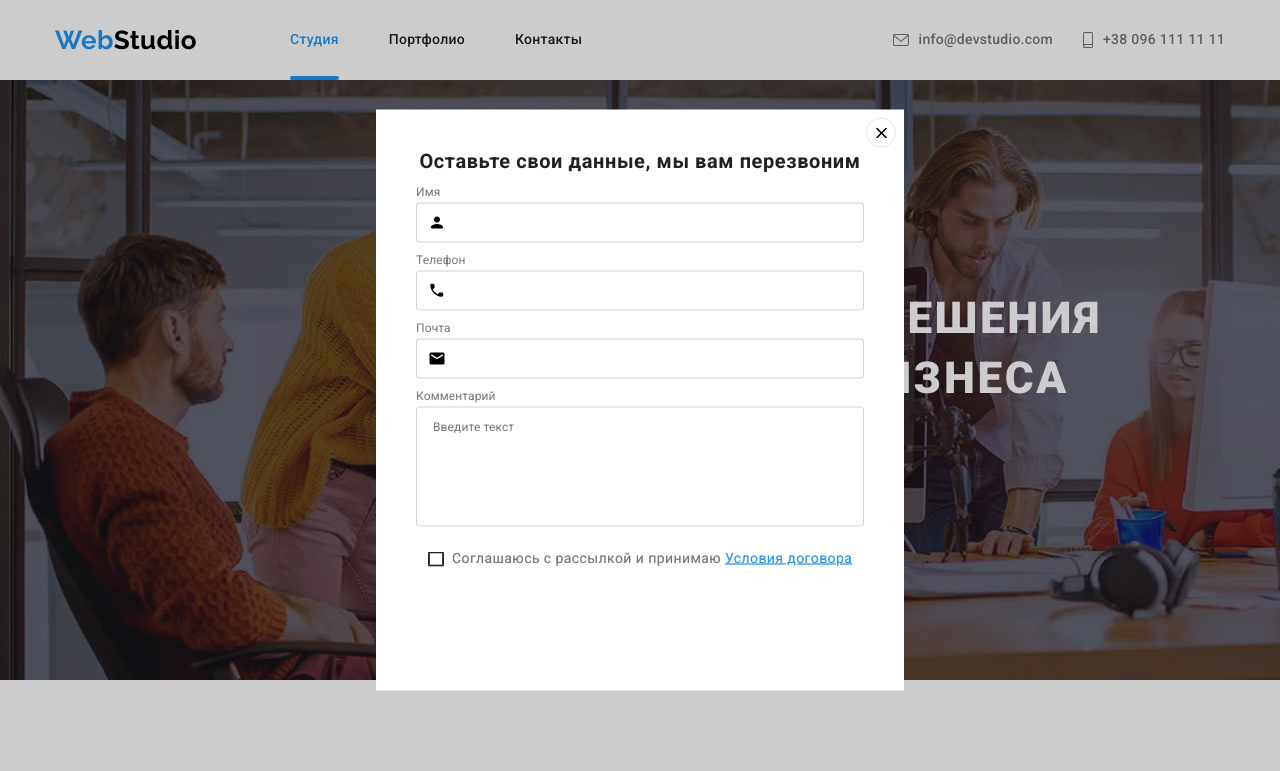
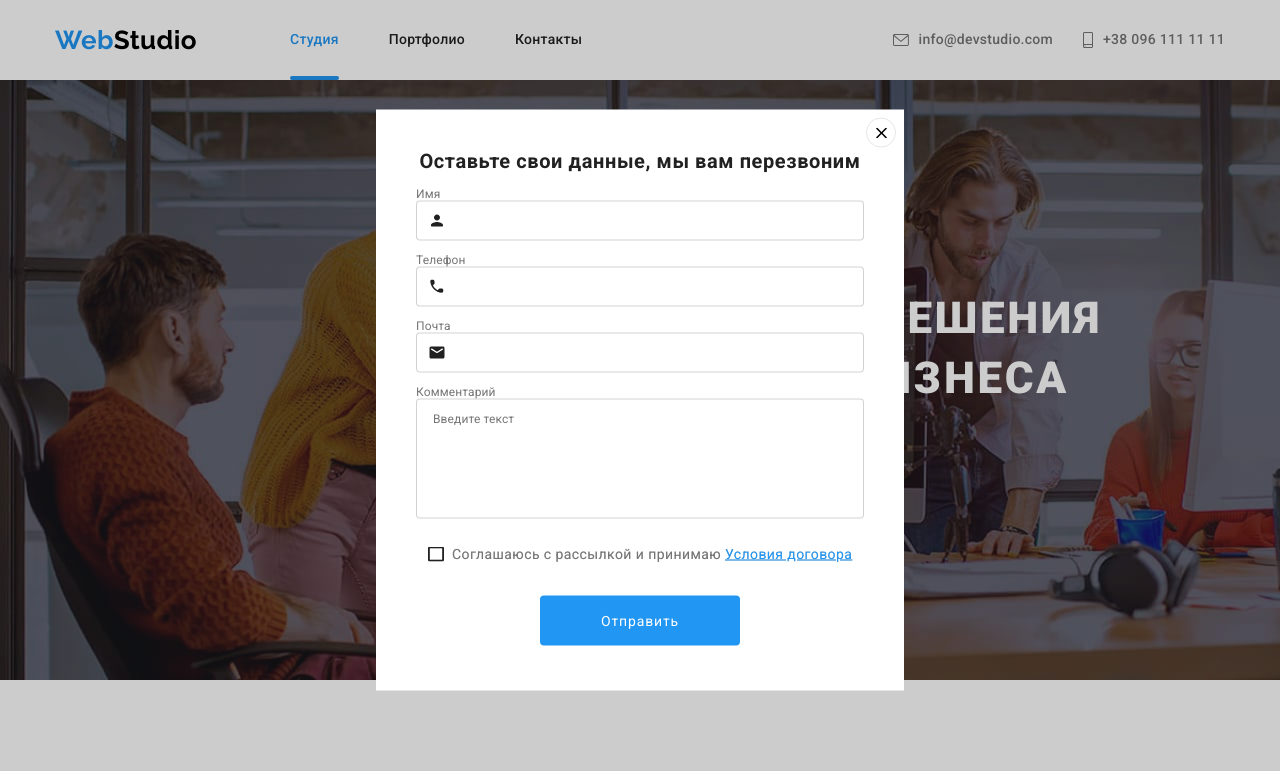
Before and after one commit to IamDorohin/goit-markup-hw-06, a plain HTML site: page index.html in a window 1280 px wide. Both pictures are taken after a click on the button "Заказать услугу". Shown: the top 771 px of the page. Drawn offline with nearby package versions, Linux system fonts and the light colour scheme.

Commit message:
Фіналізує виконання 6 домашнього завдання

```diff
--- a/css/styles.css
+++ b/css/styles.css
@@ -614,18 +614,14 @@ p {
     margin-left: 12px;
     padding-left: 29px;
 
+    cursor: pointer;
+
     width: 200px;
     height: 50px;
 
     border: 0 solid transparent;
     border-radius: 4px;
     background-color: var(--acent-color);
-
-    color: #FFFFFF;
-    font-weight: 700;
-    font-size: 16px;
-    line-height: 1.88;
-    letter-spacing: 0.06em;
 
     filter: drop-shadow(0px 0px 0px rgba(0, 0, 0, 0.25));
 
@@ -638,6 +634,15 @@ p {
 .submit:focus {
     filter: drop-shadow(0px 4px 4px rgba(0, 0, 0, 0.25));
 }
+
+.subscribe-style {
+    color: #FFFFFF;
+    font-weight: 700;
+    font-size: 16px;
+    line-height: 1.88;
+    letter-spacing: 0.06em;
+}
+
 .submit-icon {
     margin-left: 10px;
     fill: #ffffff;
@@ -668,7 +673,7 @@ p {
     top: 50%;
     left: 50%;
     transform: translate(-50%, -50%);
-    min-width: 528px;
+    width: 528px;
     min-height: 581px;
     padding: 40px;
     background-color: #ffffff;
@@ -686,6 +691,10 @@ p {
     letter-spacing: 0.03em;
     color: var(--title-text-color);
 }
+.callback-data {
+    display: inline-block;
+    width: 448px;
+}
 
 .callback-style {
     margin-bottom: 4px;
@@ -696,10 +705,8 @@ p {
     letter-spacing: 0.01em;
 }
 
-
 .input-data {
-    /* outline: 1px solid teal; */
-    display: flex;
+    display: block;
     flex-direction: column;
     position: relative;
 
@@ -713,9 +720,14 @@ p {
 .users-data {
     width: 100%;
     height: 40px;
+    padding-left: 42px;
 
     border: 1px solid rgba(33, 33, 33, 0.2);
     border-radius: 4px;
+
+    transition-property: border;
+    transition-duration: 250ms;
+    transition-timing-function: cubic-bezier(0.4, 0, 0.2, 1);
 }
 
 .comments-style {
@@ -728,6 +740,9 @@ p {
     border: 1px solid rgba(33, 33, 33, 0.2);
     border-radius: 4px;
 
+    transition-property: border;
+    transition-duration: 250ms;
+    transition-timing-function: cubic-bezier(0.4, 0, 0.2, 1);
 }
 
 .comments-style::placeholder {
@@ -735,13 +750,30 @@ p {
     font-size: 12px;
     line-height: 1.17;
     letter-spacing: 0.01em;
+}
 
+.users-data:hover,
+.users-data:focus,
+.comments-style:hover,
+.comments-style:focus {
+    border: 1px solid var(--acent-color);
+    outline: none;
 }
 
 .input-icon {
     position: absolute;
     bottom: 11px;
     left: 12px;
+    fill: #212121;
+
+    transition-property: fill;
+    transition-duration: 250ms;
+    transition-timing-function: cubic-bezier(0.4, 0, 0.2, 1);
+}
+
+.users-data:hover + .input-icon,
+.users-data:focus + .input-icon {
+    fill: var(--acent-color);
 }
 
 .checkbox {
@@ -792,12 +824,13 @@ p {
     width: 16px;
     height: 15px;
 
-    border: transparent;
+    border: 2px solid var(--acent-color);
     border-radius: 2px;
     background-color: var(--acent-color);
     background-image: url(../images/Vector-check-done.svg);
     background-size: contain;
-    background-origin: border-box;
+    background-origin: content-box;
+    background-repeat: no-repeat;
 }
 
 .checkbox-description {
@@ -813,8 +846,39 @@ p {
     letter-spacing: 0.03em;
 }
 
-.modal-icon {
-    fill: #000000;
+.send-btn {
+    display: block;
+    margin-top: 30px;
+    margin-left: auto;
+    margin-right: auto;
+    cursor: pointer;
+    text-align: center;
+
+    width: 200px;
+    height: 50px;
+    padding: 10px 55px;
+
+    border: 0 solid transparent;
+    border-radius: 4px;
+    background-color: var(--acent-color);
+
+    box-shadow: 0px 0px 0px rgba(0, 0, 0, 0.25);
+
+    transition-property: filter;
+    transition-duration: 250ms;
+    transition-timing-function: cubic-bezier(0.4, 0, 0.2, 1);
+}
+
+.send-btn:hover,
+.send-btn:focus {
+    box-shadow: 0px 4px 4px rgba(0, 0, 0, 0.15);
+}
+
+.send {
+    font-size: 16;
+    line-height: 1.88;
+    letter-spacing: 0.06em;
+    color: #FFFFFF;
 }
 
 .modal-close {
@@ -840,12 +904,26 @@ p {
     transition-timing-function: cubic-bezier(0.4, 0, 0.2, 1);
 }
 
-.modal-close:hover,
+/* .modal-close:hover,
 .modal-close:focus {
     box-shadow: 0px 1px 3px rgba(0, 0, 0, 0.12),
     0px 1px 1px rgba(0, 0, 0, 0.14),
     0px 2px 1px rgba(0, 0, 0, 0.2);
+} */
+
+.modal-icon {
+    fill: #000000;
+
+    transition-property: fill;
+    transition-duration: 250ms;
+    transition-timing-function: cubic-bezier(0.4, 0, 0.2, 1);
 }
+
+.modal-close:hover .modal-icon,
+.modal-close:focus .modal-icon {
+    fill: var(--acent-color);
+}
+
 
 /* Portfolio page */
 .portfolio-main {
--- a/index.html
+++ b/index.html
@@ -611,6 +611,9 @@
                         <a href="" class="conditions">Условия договора</a>
                     </p>
                 </label>
+                <button type="submit" class="send-btn">
+                    <span class="send">Отправить</span>
+                </button>
         </form>
         <button type="button" class="modal-close btn" data-modal-close>
             <svg class="modal-icon" width="11" height="11">
```
Lines whose indentation alone changed are shown as unchanged.
